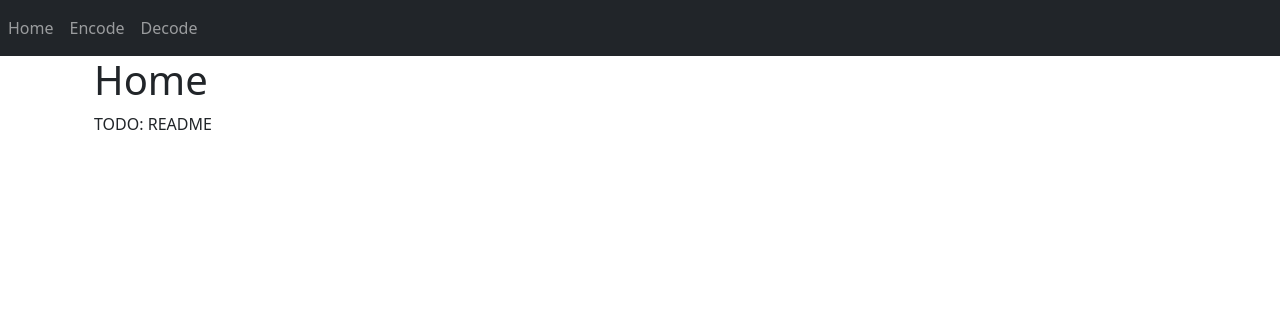
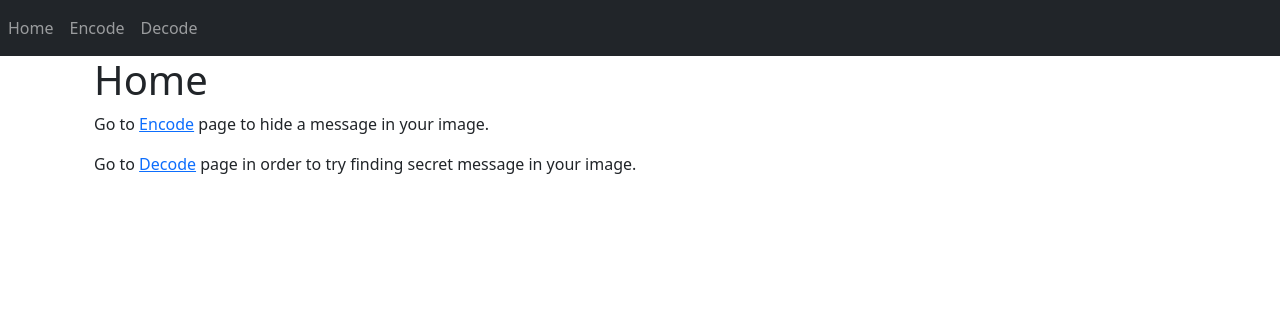
Before and after one commit to MatSaf123/steganography, a Flask app: page / in a window 1280 px wide. Shown: the top 316 px of the page. Run offline with Flask 2, Linux system fonts and the light colour scheme; parts of the project's set-up code (start-up, migrations or seed data) failed here and were passed over.

Commit message:
Minor changes, update README.md

```diff
--- a/steganography.py
+++ b/steganography.py
@@ -48,7 +48,6 @@ def create_image(message, path) -> None:
         col = i % image_width
         pixels[row][col][0] = (pixels[row][col][0]) | (bit << 0)
 
-
     print('after encoding')
     print(pixels[0])
 
--- a/templates/encode.html
+++ b/templates/encode.html
@@ -10,5 +10,9 @@
         <input type="file" id="image" name="image" accept="image/*">
 
         <input type="submit">
+
     </form>
+
+    <small>Please remember: you can use only images in .PNG format!</small>
+
 {% endblock content %}
--- a/templates/home.html
+++ b/templates/home.html
@@ -3,7 +3,8 @@
     <div class="container">
         <div class="col">
             <h1>Home</h1>
-            <a>TODO: README</a>
+            <p>Go to <a href="{{ url_for('encode') }}">Encode</a> page to hide a message in your image.</p>
+            <p>Go to <a href="{{ url_for('decode') }}">Decode</a> page in order to try finding secret message in your image. </p>
         </div>
     </div>
 {% endblock content %}
--- a/templates/result_encode.html
+++ b/templates/result_encode.html
@@ -2,5 +2,5 @@
 {% block content %}
     <h1>Result</h1>
     <h4>Encoded message: {{ message }}</h4>
-    <img src="{{ img_path }}" alt="Result image">
+    <img src="{{ img_path }}" alt="Result image" height="50%" width="50%">
 {% endblock content %}
```
Also changed, not shown: README.md, static/steganography.gif (added).
